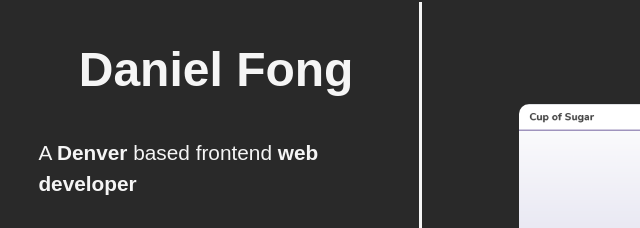
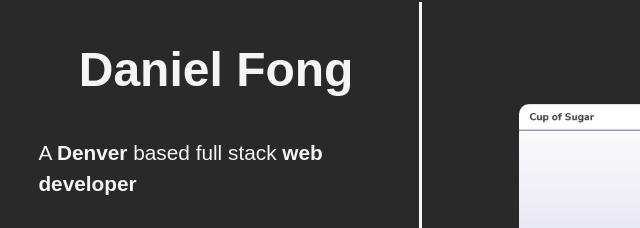
Before and after one commit to Daniel-Fong/portfolio, a plain HTML site: page index.html in a window 1280 px wide. Both pictures are taken after a click on the item "Projects". Shown: the part 188-416 px from the top of the page, 0-640 px from the left. Drawn offline with nearby package versions, Linux system fonts and the light colour scheme; a web font is replaced by a local one.

Commit message:
updated frontend to full stack

```diff
--- a/index.html
+++ b/index.html
@@ -25,7 +25,7 @@
     <main>
         <section class='intro'>
             <h1>Daniel Fong</h1>
-                <p>A <strong>Denver</strong> based frontend <strong>web developer</strong></p>
+                <p>A <strong>Denver</strong> based full stack <strong>web developer</strong></p>
                     <p>Creating <strong>accessible</strong> and attractive <strong>applications</strong> that captivate.
                 </p>
                 </section>
--- a/scripts/portfolio.js
+++ b/scripts/portfolio.js
@@ -37,7 +37,7 @@ const handleProjectsClick = function() {
         let projectsView =`
 <section class='intro'>
     <h1>Daniel Fong</h1>
-        <p>A <strong>Denver</strong> based frontend <strong>web developer</strong></p>
+        <p>A <strong>Denver</strong> based full stack <strong>web developer</strong></p>
             <p>Creating <strong>accessible</  strong> and attractive <strong>applications</strong> that captivate.
         </p>
         </section>
```
